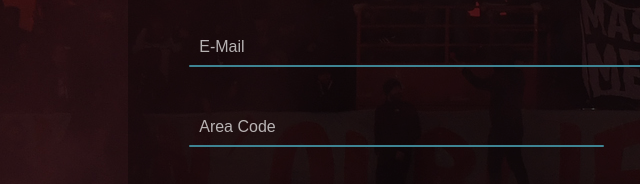
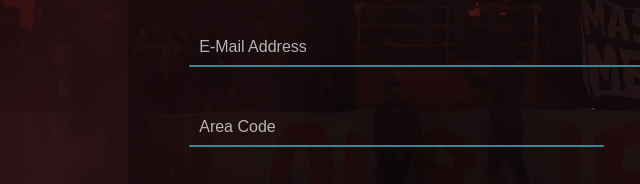
Before and after one commit to RamziMuhammad/ECE124C, a plain HTML site: page Registration.html in a window 1280 px wide. Shown: the part 299-483 px from the top of the page, 0-640 px from the left. Drawn offline with Linux system fonts and the light colour scheme.

Commit message:
Update Registration.html

```diff
--- a/Registration.html
+++ b/Registration.html
@@ -56,8 +56,8 @@
                 <div class="Row100">
                     <div class="E-Mail ">
                         <div class="InputBox">
-                            <input type="email" name="E-Mail" title="Enter your e-mail." required="">
-                            <span class="RegText">E-Mail</span>
+                            <input type="email" name="E-Mail" title="Enter your e-mail address." required="">
+                            <span class="RegText">E-Mail Address</span>
                             <span class="Line"></span>
                         </div>
                     </div>
```
